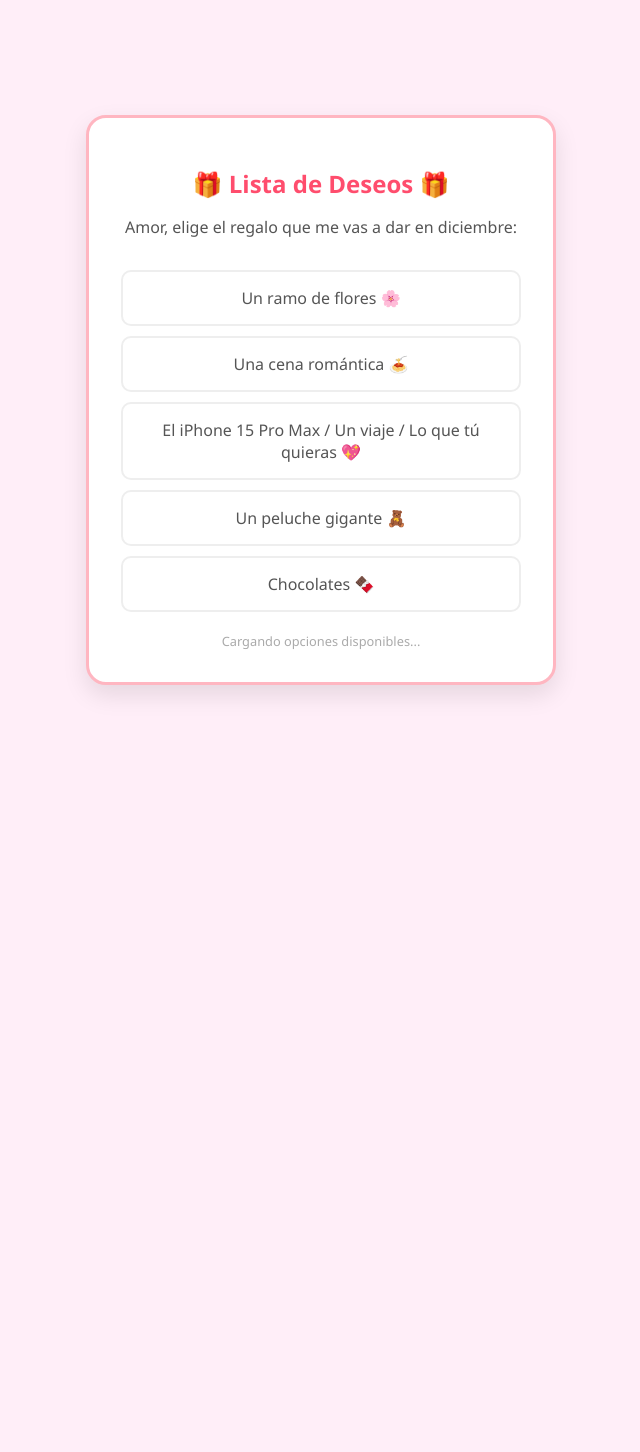
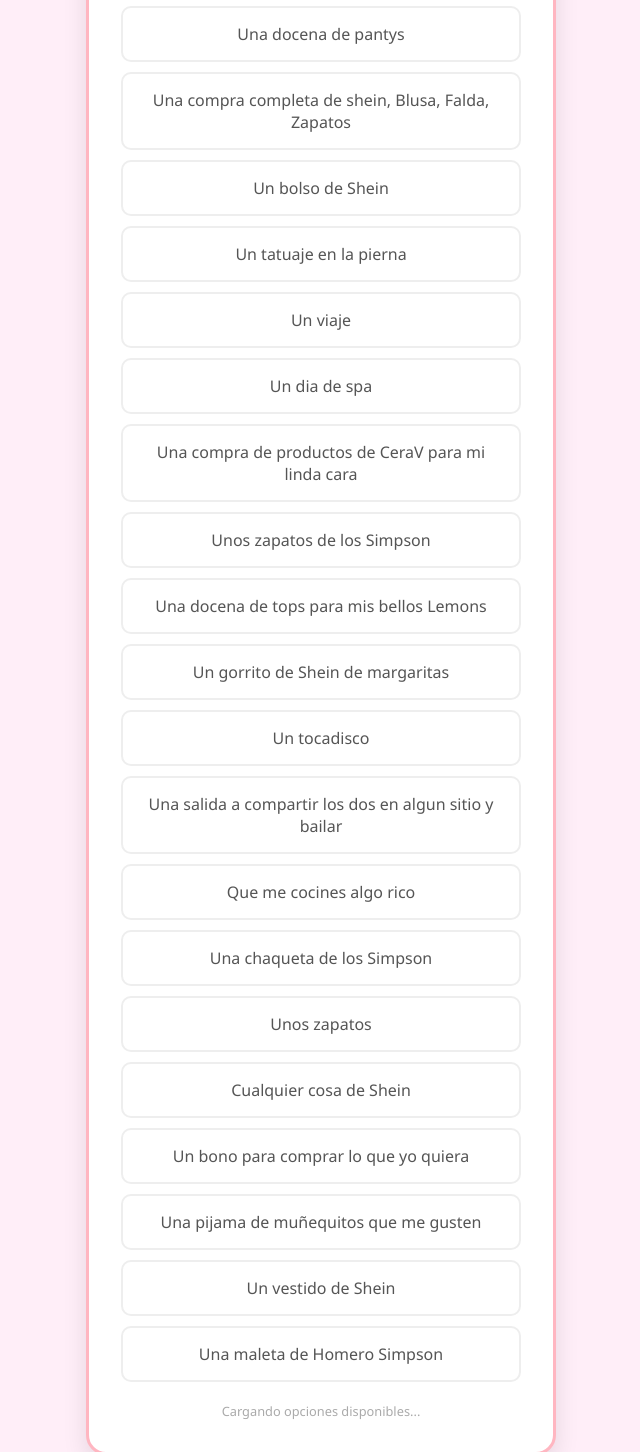
Before and after one commit to alegarciagu-lab/LISTA-DESEOS, a plain HTML site: page index.html in a window 1280 px wide. Shown: the top 1452 px of the page, without its empty margins (319-959 px from the left). Before the commit the page ends 800 px from the top, so only its background shows below. Drawn offline with Linux system fonts and the light colour scheme.

Commit message:
Update index.html

```diff
--- a/index.html
+++ b/index.html
@@ -99,19 +99,85 @@
 
         <div class="options-list">
             <!-- Opción 1 -->
-            <div class="option" onclick="selectOption(this, false)">Un ramo de flores 🌸</div>
+            <div class="option" onclick="selectOption(this, false)">Un ramo de flores </div>
 
             <!-- Opción 2 -->
-            <div class="option" onclick="selectOption(this, false)">Una cena romántica 🍝</div>
+            <div class="option" onclick="selectOption(this, false)">Una cena romántica </div>
 
             <!-- Opción 3: LA CORRECTA (Cámbiala por lo que quieras) -->
-            <div class="option" onclick="selectOption(this, true)">El iPhone 15 Pro Max / Un viaje / Lo que tú quieras 💖</div>
+            <div class="option" onclick="selectOption(this, true)">Una noche de mucho sexo y pasion, con ropa erotica y con derecho a todo lo que quiera hacer la cumpleañera 💖</div>
 
             <!-- Opción 4 -->
-            <div class="option" onclick="selectOption(this, false)">Un peluche gigante 🧸</div>
+            <div class="option" onclick="selectOption(this, false)">Un peluche gigante </div>
 
             <!-- Opción 5 -->
-            <div class="option" onclick="selectOption(this, false)">Chocolates 🍫</div>
+            <div class="option" onclick="selectOption(this, false)">Chocolates </div>
+
+            <!-- Opción 6 -->
+            <div class="option" onclick="selectOption(this, false)">Unas pantuflas de Bob Sponja</div>
+
+            <!-- Opción 7 -->
+            <div class="option" onclick="selectOption(this, false)">Una docena de pares de medias de muñequitos </div>
+
+            <!-- Opción 8 -->
+            <div class="option" onclick="selectOption(this, false)">Una docena de pantys</div>
+
+            <!-- Opción 9 -->
+            <div class="option" onclick="selectOption(this, false)">Una compra completa de shein, Blusa, Falda, Zapatos</div>
+
+            <!-- Opción 10 -->
+            <div class="option" onclick="selectOption(this, false)">Un bolso de Shein</div>
+
+            <!-- Opción 11 -->
+            <div class="option" onclick="selectOption(this, false)">Un tatuaje en la pierna</div>
+
+            <!-- Opción 12 -->
+            <div class="option" onclick="selectOption(this, false)">Un viaje</div>
+
+            <!-- Opción 13 -->
+            <div class="option" onclick="selectOption(this, false)">Un dia de spa</div>
+
+            <!-- Opción 14 -->
+            <div class="option" onclick="selectOption(this, false)">Una compra de productos de CeraV para mi linda cara</div>
+
+            <!-- Opción 14 -->
+            <div class="option" onclick="selectOption(this, false)">Unos zapatos de los Simpson</div>
+
+            <!-- Opción 15 -->
+            <div class="option" onclick="selectOption(this, false)">Una docena de tops para mis bellos Lemons</div>
+
+            <!-- Opción 16 -->
+            <div class="option" onclick="selectOption(this, false)">Un gorrito de Shein de margaritas</div>
+
+            <!-- Opción 17 -->
+            <div class="option" onclick="selectOption(this, false)">Un tocadisco</div>
+
+            <!-- Opción 18 -->
+            <div class="option" onclick="selectOption(this, false)">Una salida a compartir los dos en algun sitio y bailar</div>
+
+            <!-- Opción 19 -->
+            <div class="option" onclick="selectOption(this, false)">Que me cocines algo rico</div>
+
+            <!-- Opción 20 -->
+            <div class="option" onclick="selectOption(this, false)">Una chaqueta de los Simpson</div>
+
+            <!-- Opción 21 -->
+            <div class="option" onclick="selectOption(this, false)">Unos zapatos</div>
+
+            <!-- Opción 22 -->
+            <div class="option" onclick="selectOption(this, false)">Cualquier cosa de Shein</div>
+
+            <!-- Opción 23 -->
+            <div class="option" onclick="selectOption(this, false)">Un bono para comprar lo que yo quiera</div>
+
+            <!-- Opción 24 -->
+            <div class="option" onclick="selectOption(this, false)">Una pijama de muñequitos que me gusten</div>
+
+            <!-- Opción 25 -->
+            <div class="option" onclick="selectOption(this, false)">Un vestido de Shein</div>
+
+            <!-- Opción 26 -->
+            <div class="option" onclick="selectOption(this, false)">Una maleta de Homero Simpson</div>
         </div>
 
         <div id="final-msg" style="margin-top: 20px; font-weight: bold; color: #ff4d6d; display: none;">
```
